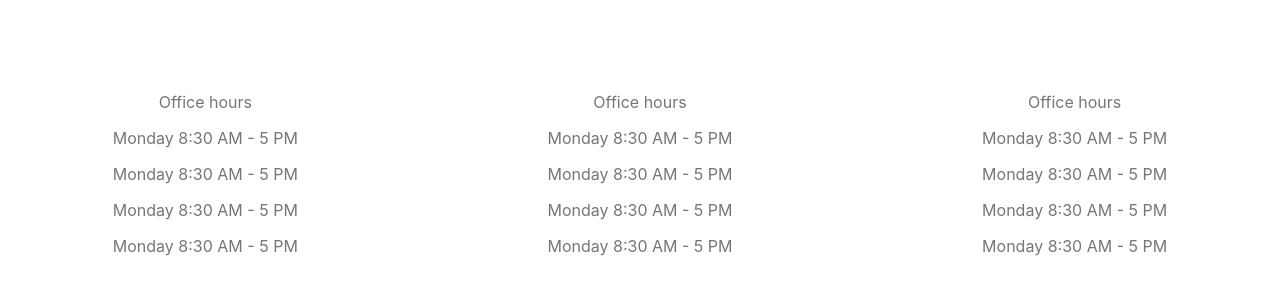
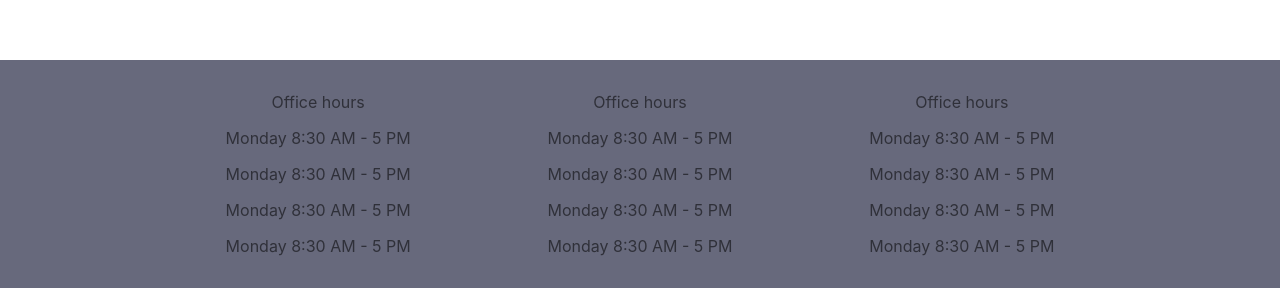
Before and after one commit to jambao24/bergin-prosthodontics, a React (Create React App) app: page / in a window 1280 px wide. Shown: the part 1046-1346 px from the top of the page. Built offline with nearby package versions, Linux system fonts and the light colour scheme.

Commit message:
Tidy up CSS a bit

```diff
--- a/src/App.js
+++ b/src/App.js
@@ -6,8 +6,7 @@ export default function App() {
   return (
     <>
       <Navigation></Navigation>
-      <div style={{minHeight: "1000px"}}>
-      </div>
+      <div style={{minHeight: "1000px"}}></div>
       <ContactInfo></ContactInfo>
     </>
   )
--- a/src/components/ContactInfo/ContactInfo.css
+++ b/src/components/ContactInfo/ContactInfo.css
@@ -1,28 +1,9 @@
-.ContactInfo {
-    min-height: 150px;
+.ContactInformation_Grid_Left {
     display: flex;
-    justify-content: center;
-    background-color: #F0F0F0;
-    padding: 10px;
+    justify-content: flex-end;
 }
 
-    .ContactInfo p {
-        font-family: "Arial";
-    }
-
-.ContactInfo_Title {
-    font-weight: bold;
-    margin-bottom: 5px !important;
+.ContactInformation_Grid_Right {
+    display: flex;
+    justify-content: flex-start;
 }
-
-.ContactInfo_Column {
-    text-align: center;
-    flex-grow: 1;
-    display: flex;
-    flex-direction: column;
-}
-
-    .ContactInfo_Column p {
-        margin-top: 0px;
-        margin-bottom: 0px;
-    }
--- a/src/components/ContactInfo/ContactInfo.js
+++ b/src/components/ContactInfo/ContactInfo.js
@@ -1,12 +1,12 @@
 import React from 'react';
 import { makeStyles } from '@material-ui/core/styles';
 import {Grid, Box} from '@material-ui/core';
-import { ThemeProvider } from '@material-ui/styles';
-import Theme from "../../Theme";
+import './ContactInfo.css';
 
 const useStyles = makeStyles((theme) => ({
   root: {
-    flexGrow: 1,
+    display: "flex",
+    backgroundColor: "#67697C",
   },
   paper: {
     padding: theme.spacing(2),
@@ -19,11 +19,9 @@ const ContactInfo = () => {
   const classes = useStyles();
 
   return (
-    <ThemeProvider theme={Theme}>
-      <div className={classes.root}>
-        <Grid container spacing={3}>
-          <Grid item xs={4}>
-            <Box flexDirection="column" className={classes.paper}>
+    <Grid container className={classes.root}>
+      <Grid item xs={4} className="ContactInformation_Grid_Left">
+        <Box className={classes.paper}>
           <p>Office hours</p>
           <p>Monday 8:30 AM - 5 PM</p>
           <p>Monday 8:30 AM - 5 PM</p>
@@ -31,6 +29,7 @@ const ContactInfo = () => {
           <p>Monday 8:30 AM - 5 PM</p>
         </Box>
       </Grid>
+
       <Grid item xs={4}>
         <Box className={classes.paper}>
           <p>Office hours</p>
@@ -40,7 +39,8 @@ const ContactInfo = () => {
           <p>Monday 8:30 AM - 5 PM</p>
         </Box>
       </Grid>
-          <Grid item xs={4}>
+
+      <Grid item xs={4} className="ContactInformation_Grid_Right">
         <Box className={classes.paper}>
           <p>Office hours</p>
           <p>Monday 8:30 AM - 5 PM</p>
@@ -50,8 +50,6 @@ const ContactInfo = () => {
         </Box>
       </Grid>
     </Grid>
-      </div>
-    </ThemeProvider>
   );
 }
 
```
Lines whose indentation alone changed are shown as unchanged.
